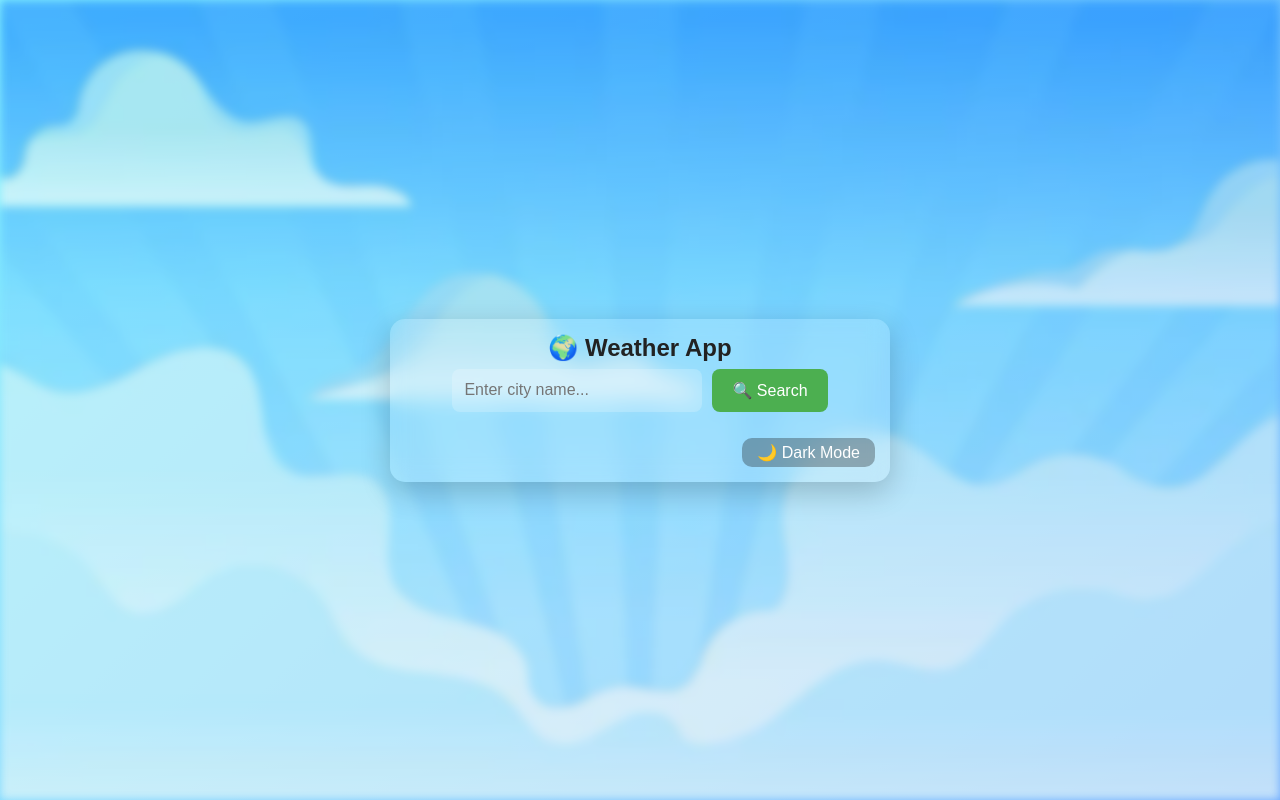
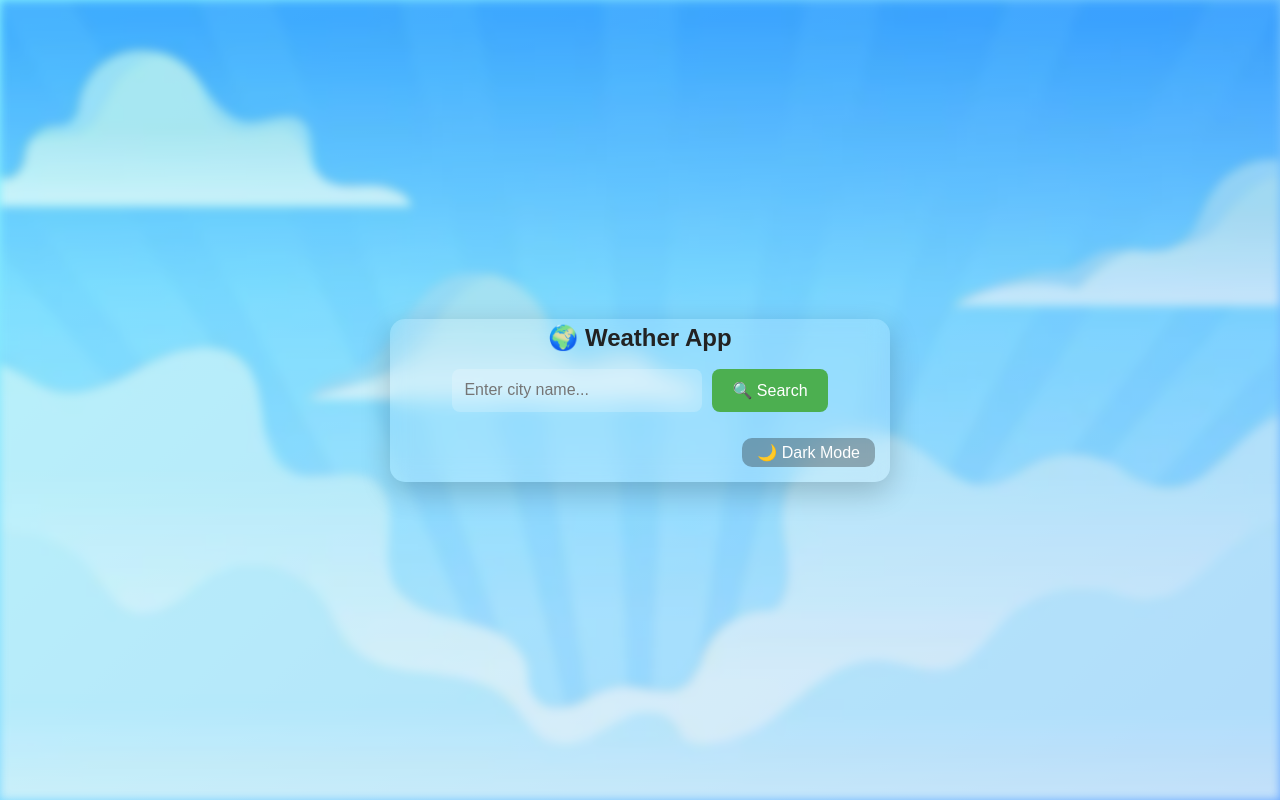
Before and after one commit to robinsaini777/weather-app, a React (Create React App) app: page / in a window 1280 px wide. Built offline with nearby package versions, Linux system fonts and the light colour scheme.

Commit message:
Updated design for to-do list project

```diff
--- a/src/styles/App.css
+++ b/src/styles/App.css
@@ -60,7 +60,7 @@
   font-size: 24px;
   margin-bottom: 15px;
   position: absolute;
-  top: 15px;
+  top: 5px;
   left: 50%;
   transform: translateX(-50%);
 }
```
